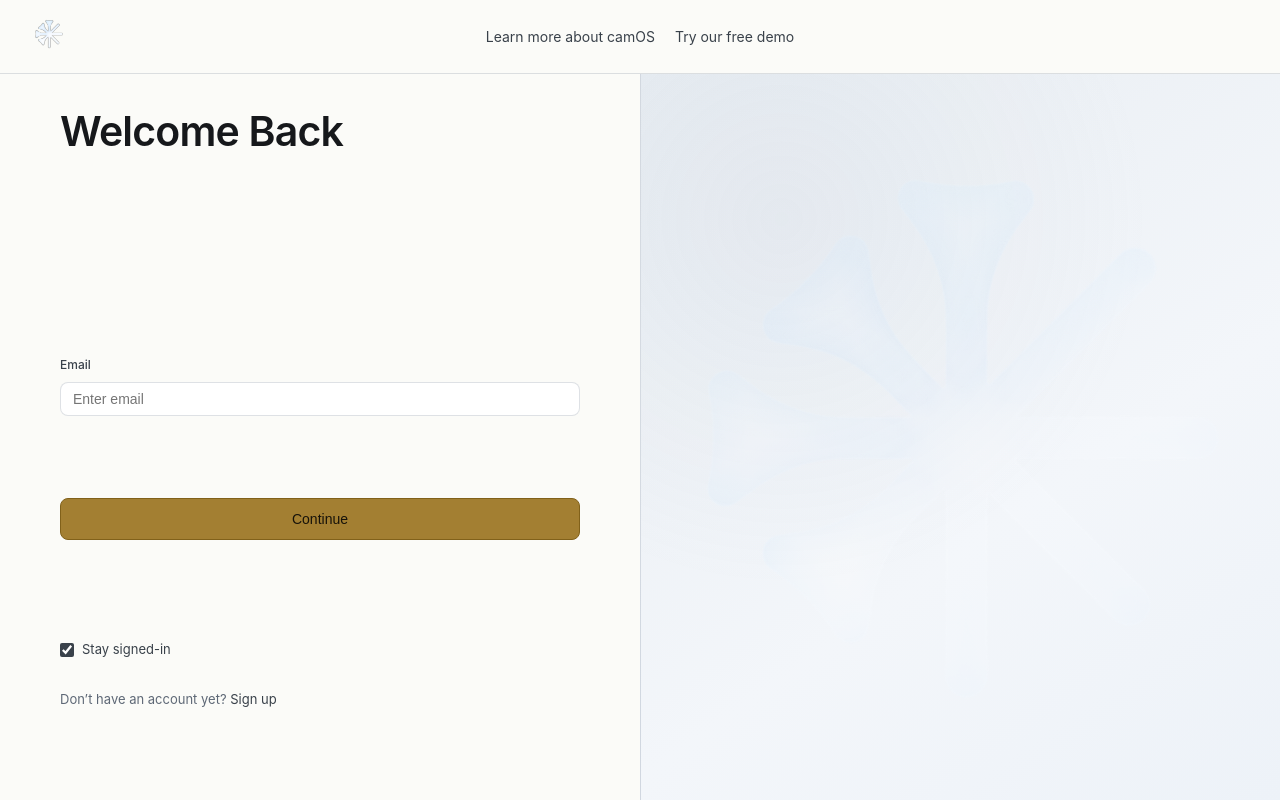
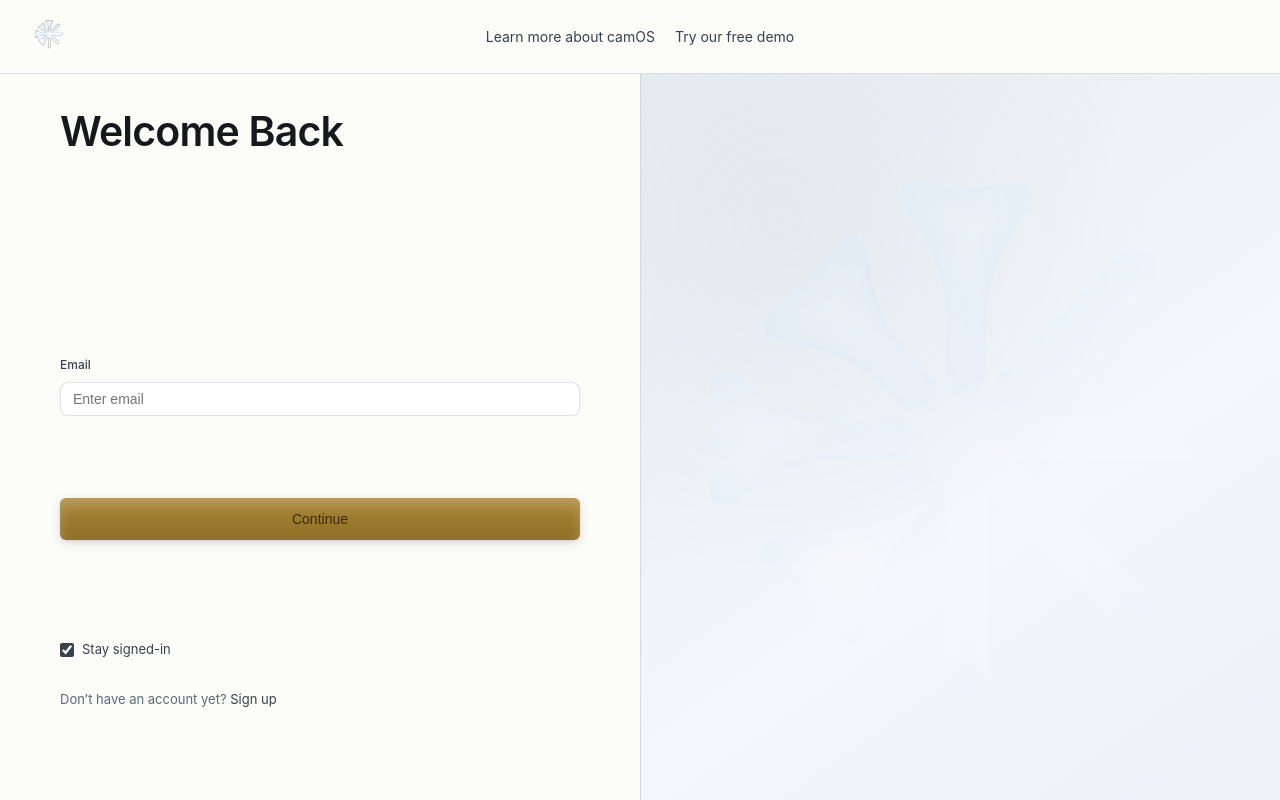
Before and after one commit to Ali-Nigzu/portal, a React (Vite) app in the folder frontend/: page /login in a window 1280 px wide. Built offline with nearby package versions, Linux system fonts and the light colour scheme; no server answers.

Commit message:
Align global vrm button styles with landing CTA palette

```diff
--- a/frontend/src/features/auth/ContactPage.css
+++ b/frontend/src/features/auth/ContactPage.css
@@ -172,10 +172,16 @@
   right: 10px;
   width: 28px;
   height: 28px;
-  border: 1px solid var(--line-default);
+  border: none;
   border-radius: 999px;
-  background: var(--surface-page);
-  color: var(--text-default);
+  background: linear-gradient(
+    180deg,
+    color-mix(in srgb, #dce4ec 56%, white 44%),
+    color-mix(in srgb, #c5d0dc 64%, white 36%)
+  );
+  color: color-mix(in srgb, #1e2732 88%, #000 12%);
+  box-shadow: 0 3px 9px rgba(52, 61, 74, 0.12), 0 1px 1px rgba(52, 61, 74, 0.08),
+    inset 0 8px 12px rgba(255, 255, 255, 0.28);
   cursor: pointer;
   font-size: 20px;
   line-height: 1;
@@ -246,6 +252,10 @@
 
 .contact-success-close:hover,
 .contact-success-close:focus-visible {
-  border-color: var(--text-default);
-  color: var(--text-default);
+  background: linear-gradient(
+    180deg,
+    color-mix(in srgb, #e2e9f0 62%, white 38%),
+    color-mix(in srgb, #cad4df 68%, white 32%)
+  );
+  color: color-mix(in srgb, #1e2732 92%, #000 8%);
 }
--- a/frontend/src/styles/VRMTheme.css
+++ b/frontend/src/styles/VRMTheme.css
@@ -133,16 +133,58 @@ body,
   border: 1px solid var(--line-soft);
 }
 
+.vrm-btn {
+  border: none;
+  border-radius: var(--sys-radius-sm);
+  box-shadow: inset 0 1px 0 rgba(255, 255, 255, 0.52);
+}
+
 .vrm-btn-primary {
-  background: color-mix(in srgb, var(--signal-gold) 92%, white 8%) !important;
-  border-color: color-mix(in srgb, var(--signal-gold) 58%, #5d4611 42%) !important;
-  color: #17130a !important;
+  color: color-mix(in srgb, #44340f 84%, #000 16%) !important;
+  background: linear-gradient(
+    180deg,
+    color-mix(in srgb, var(--signal-gold) 86%, #f9e8bd 14%),
+    color-mix(in srgb, var(--signal-gold-strong) 84%, #e8c774 16%)
+  ) !important;
+  border: none !important;
+  box-shadow: 0 3px 10px rgba(62, 56, 34, 0.17), 0 1px 1px rgba(62, 56, 34, 0.08),
+    inset 0 8px 14px rgba(255, 246, 221, 0.22) !important;
 }
 
 .vrm-btn-primary:hover,
 .vrm-btn-primary:focus-visible {
-  background: color-mix(in srgb, var(--signal-gold-strong) 88%, white 12%) !important;
-  border-color: color-mix(in srgb, var(--signal-gold-strong) 72%, #4d390d 28%) !important;
+  background: linear-gradient(
+    180deg,
+    color-mix(in srgb, var(--signal-gold) 78%, #f9ebc8 22%),
+    color-mix(in srgb, var(--signal-gold-strong) 82%, #e3c16a 18%)
+  ) !important;
+  border: none !important;
+  box-shadow: 0 5px 13px rgba(62, 56, 34, 0.2), 0 1px 1px rgba(62, 56, 34, 0.1),
+    inset 0 9px 16px rgba(255, 248, 228, 0.24) !important;
+}
+
+.vrm-btn-secondary {
+  color: color-mix(in srgb, #1e2732 88%, #000 12%) !important;
+  border: none !important;
+  background: linear-gradient(
+    180deg,
+    color-mix(in srgb, #dce4ec 56%, white 44%),
+    color-mix(in srgb, #c5d0dc 64%, white 36%)
+  ) !important;
+  box-shadow: 0 3px 9px rgba(52, 61, 74, 0.12), 0 1px 1px rgba(52, 61, 74, 0.08),
+    inset 0 8px 12px rgba(255, 255, 255, 0.28) !important;
+}
+
+.vrm-btn-secondary:hover,
+.vrm-btn-secondary:focus-visible {
+  background: linear-gradient(
+    180deg,
+    color-mix(in srgb, #e2e9f0 62%, white 38%),
+    color-mix(in srgb, #cad4df 68%, white 32%)
+  ) !important;
+  border: none !important;
+  box-shadow: 0 5px 14px rgba(52, 61, 74, 0.16), 0 1px 1px rgba(52, 61, 74, 0.1),
+    inset 0 9px 14px rgba(255, 255, 255, 0.3) !important;
 }
 
 .vrm-btn:disabled,
@@ -151,8 +193,9 @@ body,
 .vrm-btn-sm:disabled {
   opacity: 0.48;
   cursor: not-allowed;
-  border-color: color-mix(in srgb, var(--line-soft) 78%, transparent) !important;
+  border: none !important;
   background: color-mix(in srgb, var(--surface-panel) 65%, white 35%) !important;
+  box-shadow: none !important;
   color: color-mix(in srgb, var(--text-muted) 82%, transparent) !important;
 }
 
```
